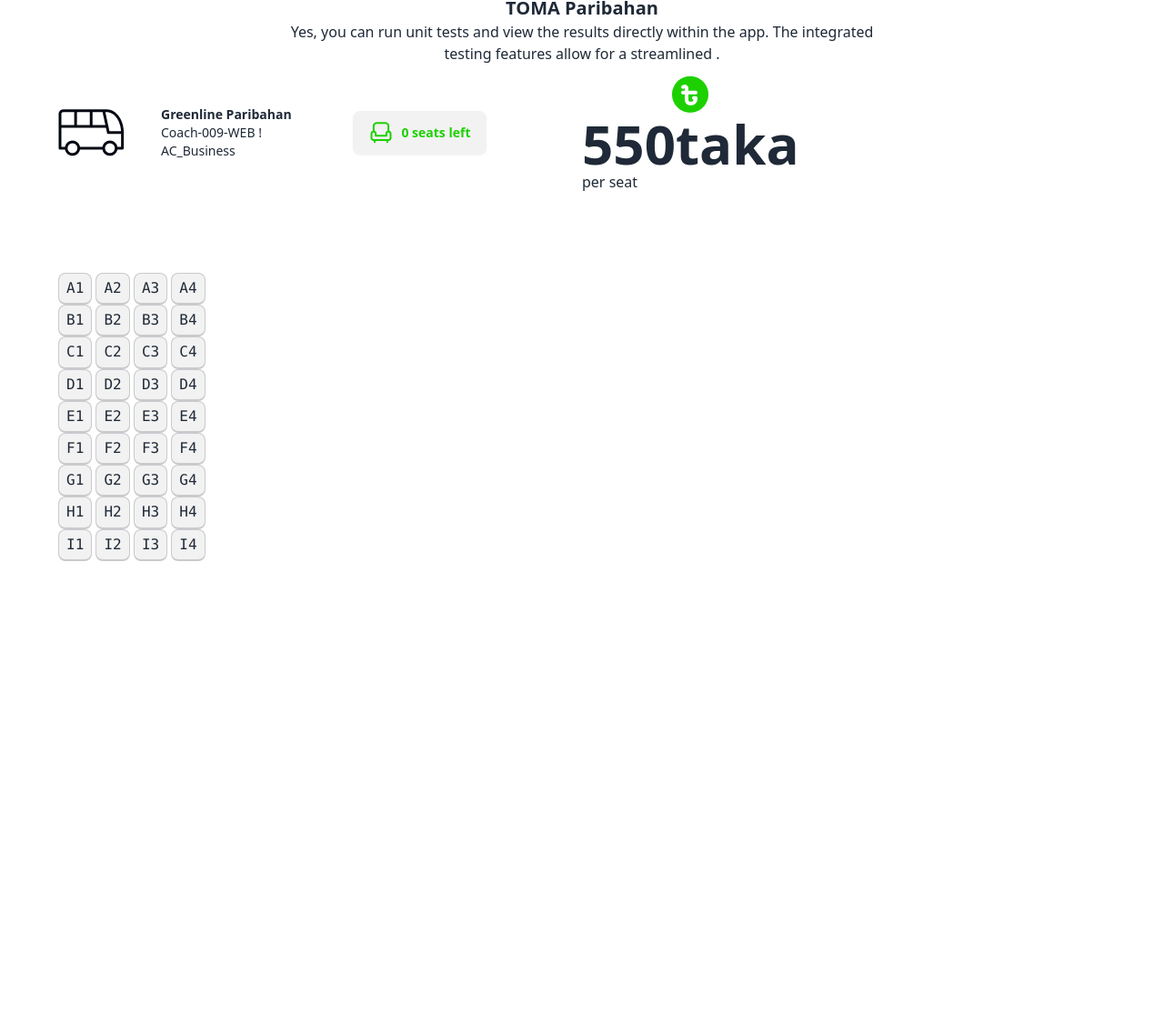
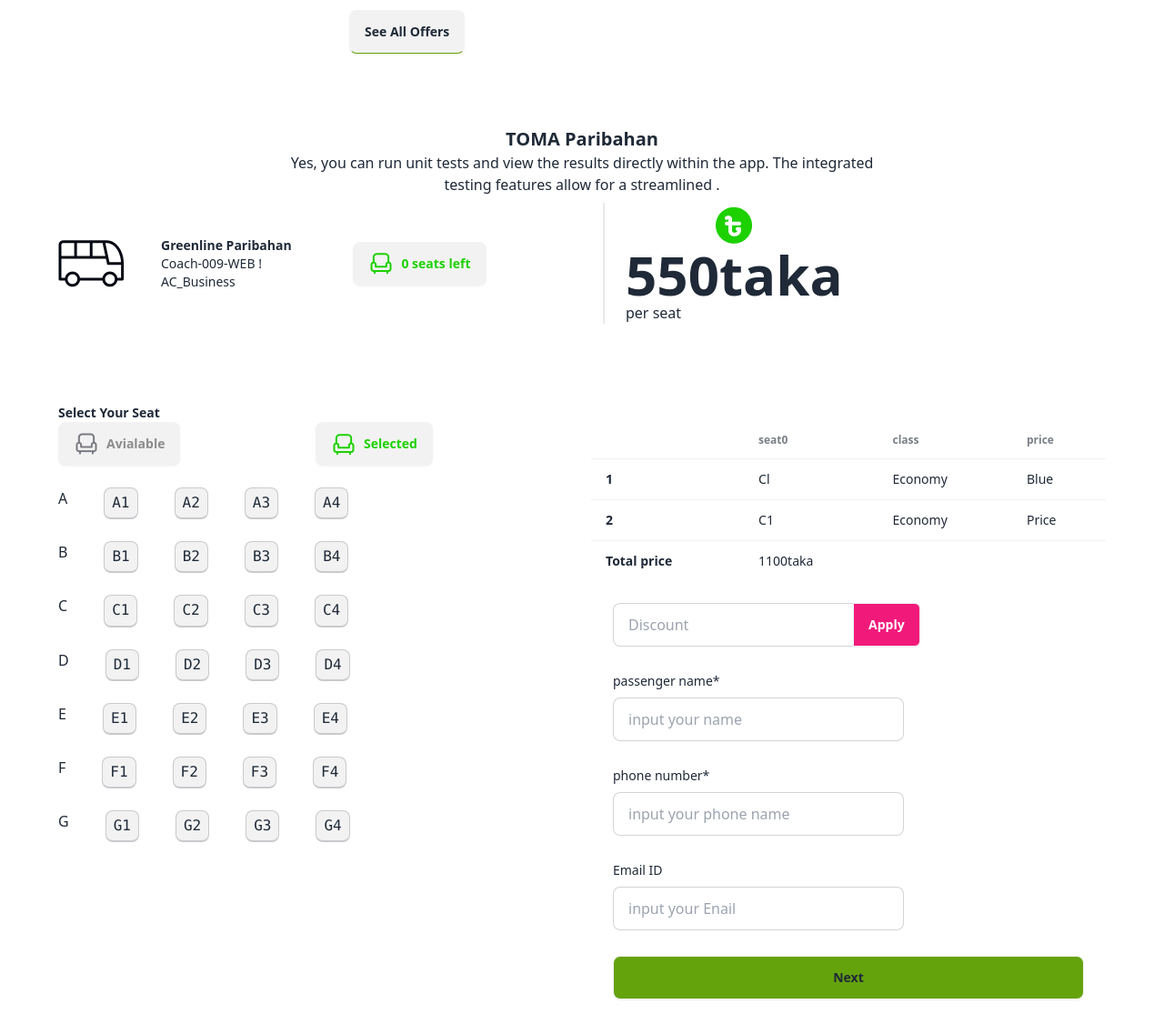
Before and after one commit to siddiqrajib/assignment-five, a plain HTML site: page index.html in a window 1280 px wide. Shown: the part 1145-2282 px from the top of the page at 91% size. Before the commit the page ends 1842 px from the top, so only its background shows below. Drawn offline with nearby package versions, Linux system fonts and the light colour scheme.

Commit message:
wont worry

```diff
--- a/index.html
+++ b/index.html
@@ -12,43 +12,44 @@
     <div class="navbar bg-base-100">
         <div class="navbar-start">
           <div class="dropdown">
-            <div tabindex="0" role="button" class="btn btn-ghost lg:hidden">
+            <div tabindex="0" role="button" class="btn btn-ghost ">
               <svg xmlns="http://www.w3.org/2000/svg" class="h-5 w-5" fill="none" viewBox="0 0 24 24" stroke="currentColor"><path stroke-linecap="round" stroke-linejoin="round" stroke-width="2" d="M4 6h16M4 12h8m-8 6h16" /></svg>
             </div>
             <ul tabindex="0" class="menu menu-sm dropdown-content mt-3 z-[1] p-2 shadow bg-base-100 rounded-box w-52">
               <li><a>Item 1</a></li>
               <li>
-                <a>Parent</a>
+                <a>Home</a>
                 <ul class="p-2">
                   <li><a>Submenu 1</a></li>
                   <li><a>Submenu 2</a></li>
                 </ul>
               </li>
-              <li><a>Item 3</a></li>
+              <li><a>About</a></li>
             </ul>
           </div>
           <a class="btn btn-ghost text-3xl">P-Ticket</a>
         </div>
-        <div class="navbar-center hidden lg:flex">
+        <div class="navbar-center lg:flex">
           <ul class="menu menu-horizontal px-1">
-            <li><a>Item 1</a></li>
+            <li><a>Home</a></li>
             <li>
               <details>
-                <summary>Parent</summary>
+                <summary>Search</summary>
                 <ul class="p-2">
                   <li><a>Submenu 1</a></li>
                   <li><a>Submenu 2</a></li>
                 </ul>
               </details>
             </li>
-            <li><a>Item 3</a></li>
+            <li><a>Destination</a></li>
           </ul>
         </div>
         <div class="navbar-end">
-          <a class="btn text-[#1DD100]">Bus <img src="./images/bus-icon.png" alt=""></a>
+          <a  class="btn text-[#1DD100]">Bus<img src="./images/bus-icon.png" alt=""></a>
         </div>
       </div>
     <main>
+        <section id="busbanner" class="">
         <div class="hero min-h-screen" >
             <img src="./images/banner.png" alt="">
 
@@ -56,11 +57,12 @@
               <div class="max-w-md">
                 <h1 class="mb-5 text-5xl font-bold">End- to -End Travel <br><span class="text-[#1DD100] font-extrabold">TOMA Paribahan</span> </h1>
                 <p class="mb-5">You can run unit tests and view the results directly within the app. The integrated testing features allow for a steamlines.</p>
-                <button class="btn  btn-active btn-accent"><span class="text-black ">Buy Tickets</span></button>
+               <a href="#homesection"><button  onclick="play()" class="btn  btn-active btn-accent"><span class="text-black ">Buy Tickets</span></button></a>
               </div>
             </div>
           </div>
 
+        </section >
           <div class="flex flex-col w-full lg:flex-row  px-16">
             <div class="grid flex-grow h-60 card bg-[#FFBF0F] rounded-box place-items-center">
                 <div class="flex flex-col-2 gap-16">
@@ -89,8 +91,9 @@
 
             </div>
           </div>
+          <button class="btn border-b-lime-600 my-12 mx-96 ">See All Offers</button>
 
-       <section class="my-8 mx-14">
+       <section class="  my-8 mx-14">
         <div class="text-center items-center justify-center">
             <h1 class="text-xl font-bold">TOMA Paribahan </h1>
         <p>Yes, you can run unit tests and view the results directly within the app. The integrated<br> testing features allow for a streamlined .</p>
@@ -111,6 +114,7 @@
 
                 </div>
               </div>
+              <div class="divider divider-horizontal"></div>
 
               <div class="flex flex-col" >
 
@@ -122,69 +126,179 @@
 
 
 
-       <section class=" mx-16 my-20">
-         <div class="gap-4">
+       <section id="homesection" class=" cards mx-16 my-20 ">
+        <h5 class="text-sm font-semibold">Select Your Seat</h5>
+
+        <div class=" grid  grid-cols-2 gap-5 ">
+
+            <div>
+                <div class="flex col-span-2">
+                    <div class="navbar-end">
+                        <a class="btn text-[#8b8d8b]"> <img  src="./images/seat-gray.png" alt=""><p>Avialable</p> </a>
+
+                      </div>
+
+                      <div class="navbar-end">
+                        <a class="btn text-[#1DD100]"> <img src="./images/seat-green.png" alt=""><p>Selected</p> </a>
+
+                      </div>
+
+                </div>
+                <div class="seat">
+                <div class="flex gap-10 my-6" >
+                    <a>A</a>
                     <kbd class="kbd">A1</kbd>
                     <kbd class="kbd">A2</kbd>
                     <kbd class="kbd">A3</kbd>
                     <kbd class="kbd">A4</kbd>
                  </div>
-         <div>
+                 <div class="flex gap-10 my-6">
+                    <a>B</a>
                     <kbd class="kbd">B1</kbd>
                     <kbd class="kbd">B2</kbd>
                     <kbd class="kbd">B3</kbd>
                     <kbd class="kbd">B4</kbd>
                  </div>
-         <div>
+                 <div class="flex gap-10 my-6">
+                    <a>C</a>
                     <kbd class="kbd">C1</kbd>
                     <kbd class="kbd">C2</kbd>
                     <kbd class="kbd">C3</kbd>
                     <kbd class="kbd">C4</kbd>
                  </div>
-         <div>
+                 <div class="flex gap-10 my-6">
+                    <a>D</a>
                     <kbd class="kbd">D1</kbd>
                     <kbd class="kbd">D2</kbd>
                     <kbd class="kbd">D3</kbd>
                     <kbd class="kbd">D4</kbd>
                  </div>
-         <div>
+
+                 <div class="flex gap-10 my-6">
+                    <a>E</a>
                     <kbd class="kbd">E1</kbd>
                     <kbd class="kbd">E2</kbd>
                     <kbd class="kbd">E3</kbd>
                     <kbd class="kbd">E4</kbd>
                  </div>
-         <div>
+
+                 <div class="flex gap-10 my-6">
+                    <a>F</a>
                     <kbd class="kbd">F1</kbd>
                     <kbd class="kbd">F2</kbd>
                     <kbd class="kbd">F3</kbd>
                     <kbd class="kbd">F4</kbd>
                  </div>
-         <div>
+
+                 <div class="flex gap-10 my-6">
+                    <a>G</a>
                     <kbd class="kbd">G1</kbd>
                     <kbd class="kbd">G2</kbd>
                     <kbd class="kbd">G3</kbd>
                     <kbd class="kbd">G4</kbd>
                  </div>
-
-         <div>
-            <kbd class="kbd">H1</kbd>
-            <kbd class="kbd">H2</kbd>
-            <kbd class="kbd">H3</kbd>
-            <kbd class="kbd">H4</kbd>
+            </div>
         </div>
 
             <div>
-            <kbd class="kbd">I1</kbd>
-            <kbd class="kbd">I2</kbd>
-            <kbd class="kbd">I3</kbd>
-            <kbd class="kbd">I4</kbd>
+              <div>
+                <div class="overflow-x-auto">
+                    <table class="table">
+                      <!-- head -->
+                      <thead>
+                        <tr>
+                          <th></th>
+                          <th>seat<span><button>0</button></span></th>
+                          <th>class</th>
+                          <th>price</th>
+                        </tr>
+                      </thead>
+                      <tbody>
+                        <!-- row 1 -->
+                        <tr>
+                          <th>1</th>
+                          <td >Cl</td>
+                          <td>Economy</td>
+                          <td>Blue</td>
+                        </tr>
+                        <!-- row 2 -->
+                        <tr>
+                          <th>2</th>
+                          <td>C1</td>
+                          <td>Economy</td>
+                          <td>Price</td>
+                        </tr>
+                        <!-- row 3 -->
+                        <tr>
+                          <th>Total price</th>
+                          <td>1100taka</td>
+                        </tr>
+                      </tbody>
+                    </table>
                   </div>
+
+                  <div>
+                    <div class="bg-white p-6 rounded-md ">
+                        <div class="join ">
+                          <input
+                            id="input-field"
+                            class="input input-bordered join-item w-full"
+                            placeholder="Discount"/>
+                          <button
+                            id="apply-btn"
+                            class="btn join-item rounded-md bg-[#F11A7B] text-white font-bold"
+                          >
+                            Apply
+                          </button>
+                        </div>
+                        <div class="my-7">
+                            <h6 class="text-sm my-2">passenger name*</h6>
+                            <input type="text" placeholder="input your name" class="input input-bordered w-full max-w-xs" />
+                        </div>
+
+                        <div class="my-7">
+                            <h6 class="text-sm my-2">phone number* </h6>
+                            <input type="text" placeholder="input your phone name" class="input input-bordered w-full max-w-xs" />
+                        </div>
+
+                        <div class="my-7">
+                            <h6 class="text-sm my-2">Email ID</h6>
+                            <input type="text" placeholder="input your Enail " class="input input-bordered w-full max-w-xs" />
+                        </div>
+
+                        <!-- Open the modal using ID.showModal() method -->
+                        <button class="btn w-full bg-lime-600" onclick="my_modal_1.showModal()">Next</button>
+                        <dialog id="my_modal_1" class="modal">
+                        <div class="modal-box flex-col justify-center text-center">
+                            <img class="mx-40 w-40" src="./images/success.png" alt="">
+                            <h3 class="font-bold text-lg">SUCCESS!</h3>
+                            <p class="py-4">Thank you for Booking Our Bus Seats.
+                                We are working hard to find the best service and deals for you.
+                                Shortly you will find a confirmation in your email.</p>
+                            <div class="modal-action">
+                            <form method="dialog">
+                                <!-- if there is a button in form, it will close the modal -->
+                                <button class="btn bg-green-700 w-96">Continue</button>
+                            </form>
+                            </div>
+                        </div>
+                        </dialog>
+                      </div>
+
+                </div>
+              </div>
+            </div>
+
+
+        </div>
+
        </section>
 
 
     </main>
 
     <script src="java/asign.js"></script>
+    <script src="java/utility.js"></script>
 
 </body>
 </html>
--- a/java/asign.js
+++ b/java/asign.js
@@ -0,0 +1,38 @@
+// function getRandomAlphabet(){
+//     const alphahetString = 'abcdefghijklmnopqrstvwuxyz';
+//     const alphahets = alphahetString.split('');
+//     console.log(alphahets);
+
+//     const randomNumber = Math.random()*25;
+//     const index = Math.round(randomNumber);
+//     console.log(index);
+
+//     const alphahet = alphahets[index];
+//     // console.log(index,alphahet);
+//     return alphahet ;
+// }
+
+//   ['A1','B1','C1','D1','A2','B2','C2','D2'];
+
+// function setbackgroundId(elementID){
+//     const element = document.getElementById(elementID);
+//     element.classList.add('bg-orange-400');
+// }
+
+// function removebackgroundId(elementID){
+//     const element = document.getElementById(elementID);
+//     element.classList.remove('bg-orange-400');
+// }
+function getRandomAlphabet(){
+    const alphahets = ['A1','B1','C1','D1','A2','B2','C2','D2'];
+
+    console.log(alphahets);
+
+    const randomNumber = Math.random()*7;
+    const index = Math.round(randomNumber);
+    console.log(index);
+
+    const alphahet = alphahets[index];
+    // console.log(index,alphahet);
+    return alphahet ;
+}
--- /dev/null
+++ b/java/utility.js
@@ -0,0 +1,17 @@
+function play(){
+    const alphahet = getRandomAlphabet();
+    console.log('your random alphabet',alphahet);
+
+    // show the Current Alphabet
+    // const showcurrentalphabet = document.getElementById('current-alphabet');
+    // showcurrentalphabet.innerText= alphahet;
+
+
+    // setbackgroundId(alphahet);
+}
+
+// function play(){
+
+//     continueGame()
+
+// }
```
Also changed, not shown: fssd.html (deleted, +0 -64 lines). Lines whose indentation alone changed are shown as unchanged.
